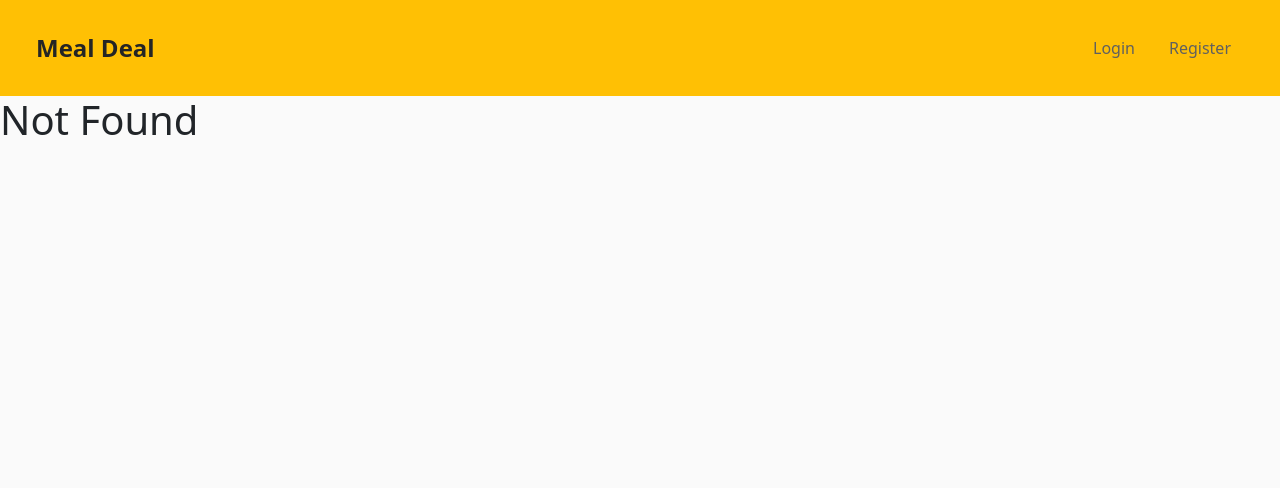
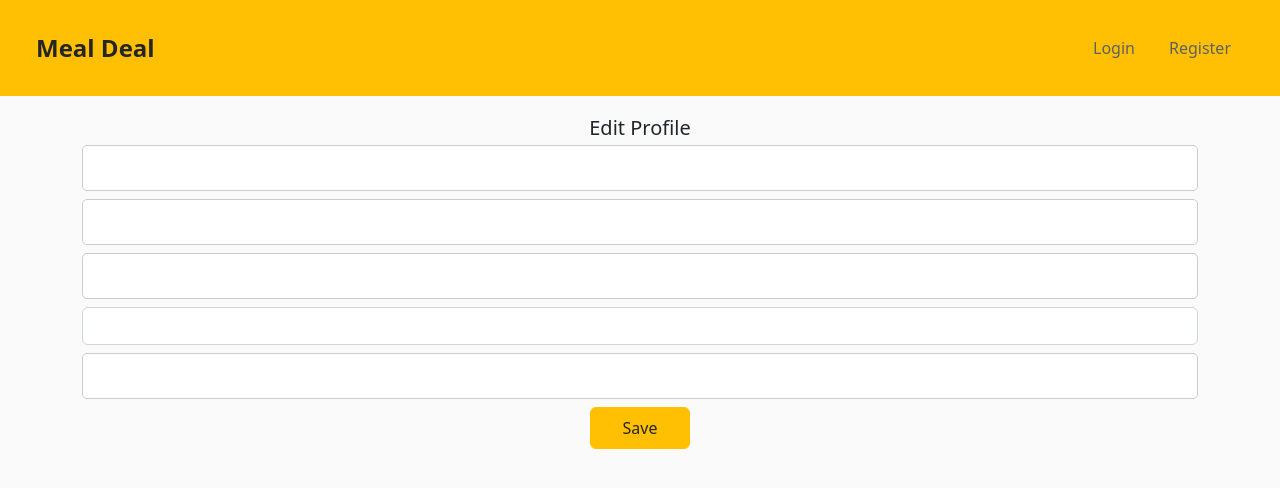
Before and after one commit to ITUS-Tech/MealDeal-Frontend, a React (Create React App) app in the folder meal-deal/: page /editprofile in a window 1280 px wide. Before the commit this address had no page. Shown: the top 488 px of the page. Built offline with nearby package versions, Linux system fonts and the light colour scheme; no server answers.

Commit message:
edit customer profile incomplete

```diff
--- a/meal-deal/src/App.js
+++ b/meal-deal/src/App.js
@@ -12,6 +12,7 @@ import TiffinVendorLogin from "./screens/tiffinVendorLogin";
 import TiffinVendorEditDetails from "./screens/tiffinVendorEditDetails";
 import TiffinVendorDetails from "./screens/tiffinVendorDetails";
 import CustomerProfile from "./screens/customerProfile";
+import EditCustomerProfile from "./screens/editCustomerProfile"
 import NavBar from "./screens/navBar";
 import TiffinVendorRegister from "./screens/tiffinVendorRegister";
 import NotFound from "./screens/notFound";
@@ -158,6 +159,10 @@ function App() {
           path="/customerprofile"
           element={<CustomerProfile/>}
         />
+        <Route
+          path="/editprofile"
+          element={<EditCustomerProfile/>}
+        />
       </Routes>
     </React.Fragment>
   );
--- a/meal-deal/src/screens/customerProfile.js
+++ b/meal-deal/src/screens/customerProfile.js
@@ -40,7 +40,7 @@ function CustomerProfile(props) {
         </tr>
         <tr>
           <center>
-            <Button variant="primary" /* onClick={() => navigate('/')} */>Edit Profile</Button>
+            <Button variant="primary" onClick={() => navigate('/editprofile')}>Edit Profile</Button>
           </center>
         </tr>
         <tr>
--- /dev/null
+++ b/meal-deal/src/screens/editCustomerProfile.js
@@ -0,0 +1,149 @@
+import React, { useState } from "react";
+import FormInput from "../common/formInput";
+import { useNavigate } from "react-router-dom";
+
+function EditCustomerProfile(props){
+
+    const [fname, setFName] = useState("");
+    const [lname, setLName] = useState("");
+    const [phno, setPhno] = useState("");
+    const [email, setEmail] = useState("");
+    const [address, setAddress] = useState("");
+    const [type, setType] = useState("");
+    const [password, setPassword] = useState("");
+    const [errorMessage, setErrorMessage] = useState("");
+
+    const [user, setUser] = useState({});
+    fetch("http://mealdeal.herokuapp.com/user/29")
+    .then((response) => response.json())
+    .then((data) => setUser(data));
+
+    let navigate = useNavigate();
+
+    const handleSubmit = async (event) => {
+        event.preventDefault();
+
+        const validateEmail = (email) => {
+          // Regex to validate email format
+          const emailRegex = /^[^\s@]+@[^\s@]+\.[^\s@]+$/;
+          return emailRegex.test(email);
+        };
+
+        const validatePhone = (phno) => {
+          // Regex to validate phone number format
+          const phoneRegex = /^\d{10}$/;
+          return phoneRegex.test(phno);
+        };
+
+        // Validate first name
+        if (!fname) {
+          setErrorMessage("Please enter your first name.");
+          return;
+        }
+
+        // Validate last name
+        if (!lname) {
+          setErrorMessage("Please enter your last name.");
+          return;
+        }
+
+        // Validate phone number
+        if (!validatePhone(phno)) {
+          setErrorMessage("Please enter a valid 10-digit phone number.");
+          return;
+        }
+
+        // Validate email
+        if (!validateEmail(email)) {
+          setErrorMessage("Please enter a valid email address.");
+          return;
+        }
+
+        // if (!address(address)) {
+        //   setErrorMessage('Please enter your Address.');
+        //   return;
+        // }
+
+        const formData = {
+          fname,
+          lname,
+          phno,
+          email,
+          address,
+          type,
+          password
+        };
+
+        try {
+          await fetch(`http://mealdeal.herokuapp.com/29`, {
+            method: "PUT",
+            headers: {
+              "Content-Type": "application/json",
+            },
+            body: JSON.stringify(formData),
+          })
+            .then((response) => {
+              if (response.ok) {
+                navigate('/customerprofile')
+              } else {
+                setErrorMessage("Wrong with response!");
+              }
+            });
+        } catch (error) {
+          setErrorMessage("Something went wrong, please try again later.");
+        }
+      };
+
+    return(
+        <div className="container">
+        <form onSubmit={handleSubmit}>
+              <h5 className="card-title text-center">Edit Profile</h5>
+              <FormInput
+                value={fname}
+                type="text"
+                id="fname"
+                name={user.fname}
+                onChange={(event) => setFName(event.target.value)}
+                required
+              />
+              <FormInput
+                value={lname}
+                type="text"
+                id="lname"
+                name={user.lname}
+                onChange={(event) => setLName(event.target.value)}
+                required
+              />
+              <FormInput
+                value={phno}
+                type="text"
+                id="phno"
+                name={user.phno}
+                onChange={(event) => setPhno(event.target.value)}
+                required
+              />
+              <FormInput
+                value={email}
+                type="email"
+                id="email"
+                name={user.email}
+                onChange={(event) => setEmail(event.target.value)}
+                required
+              />
+              <FormInput
+                value={address}
+                type="text"
+                id="address"
+                name={user.address}
+                onChange={(event) => setAddress(event.target.value)}
+                required
+              />
+              <button className="btn btn-primary d-flex" type="submit">
+                Save
+              </button>
+              </form>
+              </div>
+    );
+}
+
+export default EditCustomerProfile;
```
